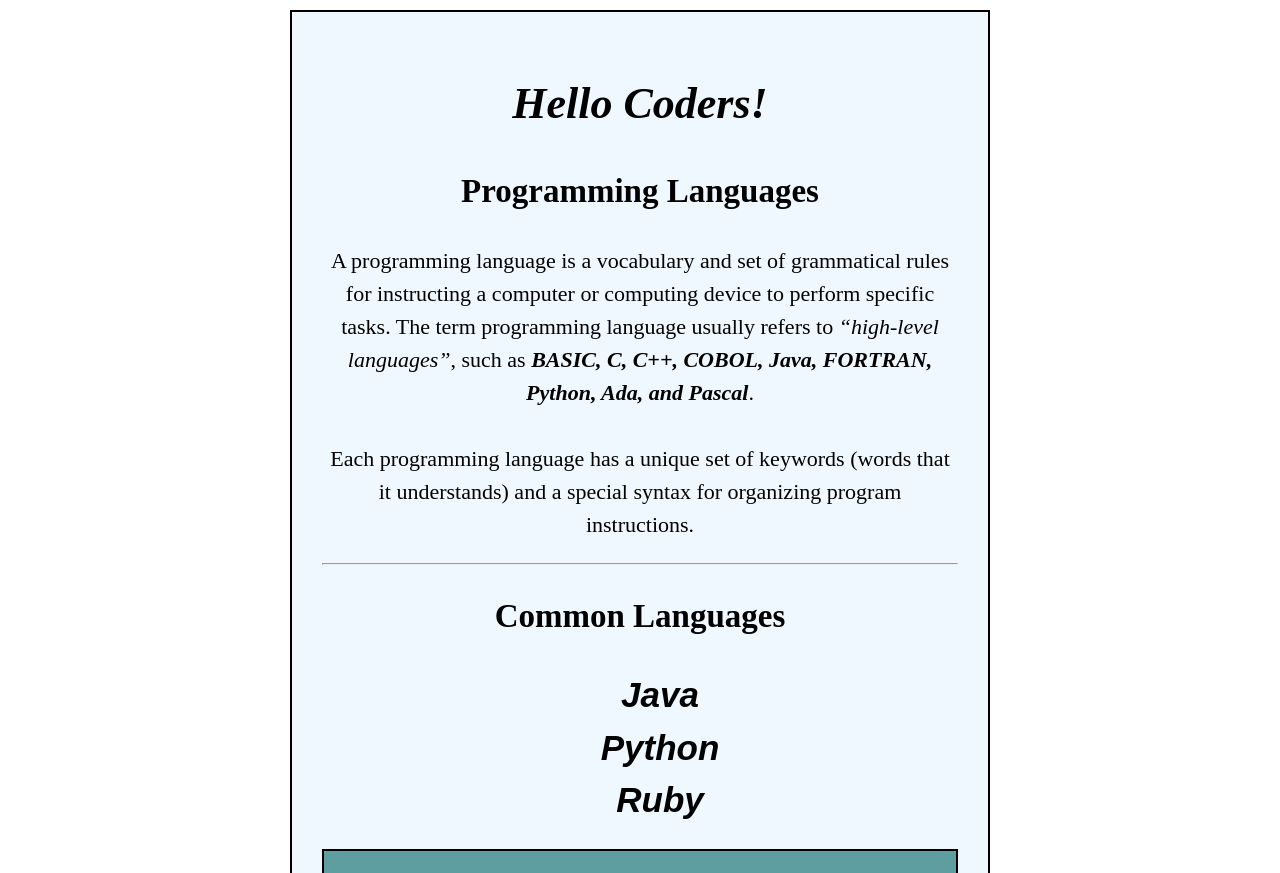
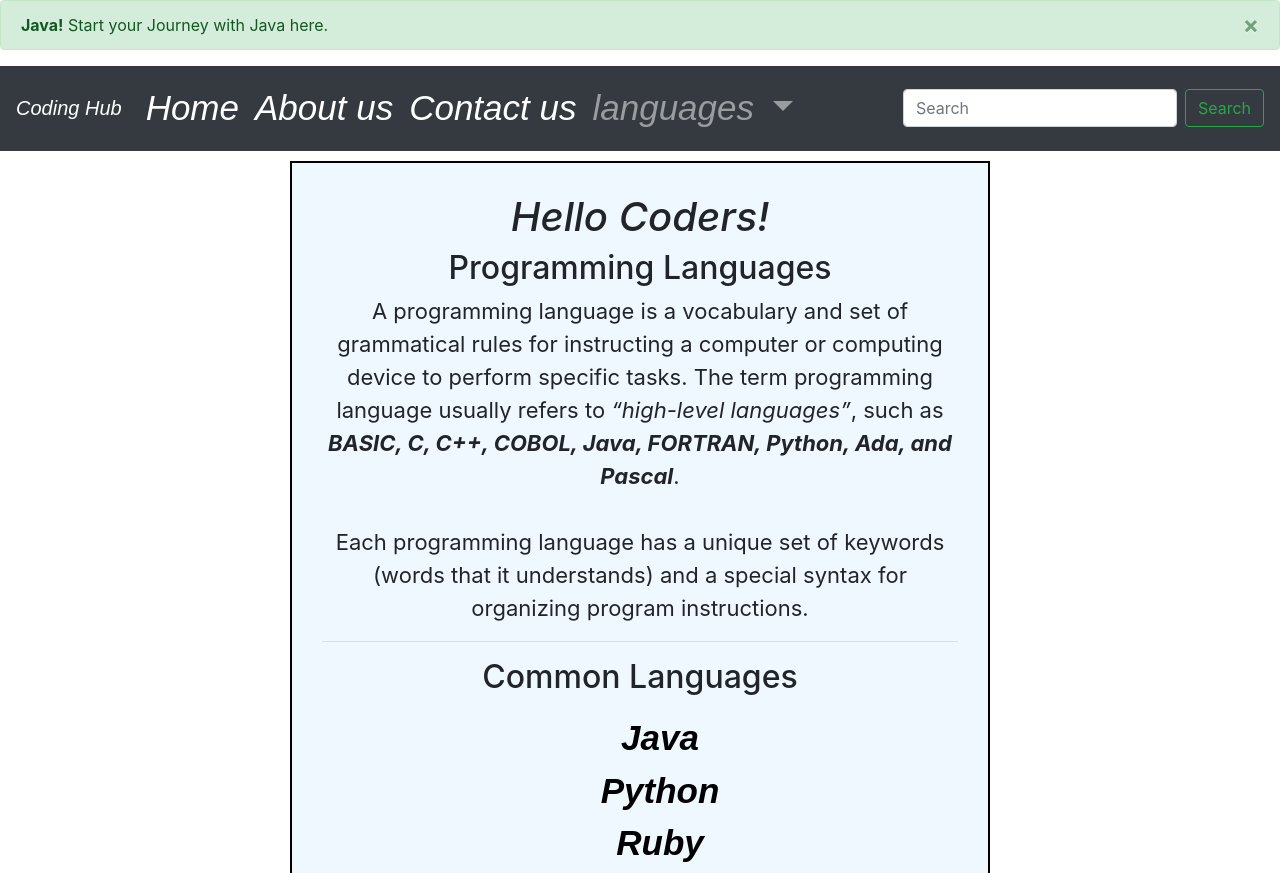
Before and after one commit to nmn-gupta/web-dev, a plain HTML site: page java.html in a window 1280 px wide. Shown: the top 873 px of the page. Drawn offline with nearby package versions, Linux system fonts and the light colour scheme; files whose address does not match are found by name.

Commit message:
adding bootstrap template in java.html

```diff
--- a/my first html page.html
+++ b/java.html
@@ -1,11 +1,81 @@
 <!DOCTYPE html>
 <html>
     <head>
-        <link rel = "stylesheet" type="text/css"
+        <!-- Required meta tags -->
+    <meta charset="utf-8">
+    <meta name="viewport" content="width=device-width, initial-scale=1, shrink-to-fit=no">
+
+    <!-- Bootstrap CSS -->
+    <link rel="stylesheet" href="https://stackpath.bootstrapcdn.com/bootstrap/4.5.2/css/bootstrap.min.css" integrity="sha384-JcKb8q3iqJ61gNV9KGb8thSsNjpSL0n8PARn9HuZOnIxN0hoP+VmmDGMN5t9UJ0Z" crossorigin="anonymous">
+
+
+<!--     linking CSS file-->
+    <link rel = "stylesheet" type="text/css"
               href=first%20styling.css>
         <title> My First Web Page </title>
     </head>
     <body>
+
+
+        <!--       adding alerts-->
+
+      <div class="alert alert-success alert-dismissible fade show" role="alert">
+  <strong>Java!</strong> Start your Journey with Java here.
+  <button type="button" class="close" data-dismiss="alert" aria-label="Close">
+    <span aria-hidden="true">&times;</span>
+  </button>
+</div>
+<!--       adding navbar-->
+
+      <nav class="navbar navbar-expand-lg navbar-dark bg-dark">
+  <a class="navbar-brand" href="#">Coding Hub</a>
+  <button class="navbar-toggler" type="button" data-toggle="collapse" data-target="#navbarSupportedContent" aria-controls="navbarSupportedContent" aria-expanded="false" aria-label="Toggle navigation">
+    <span class="navbar-toggler-icon"></span>
+  </button>
+
+  <div class="collapse navbar-collapse" id="navbarSupportedContent">
+    <ul class="navbar-nav mr-auto">
+
+      <li class="nav-item active">
+        <a class="nav-link" href="/">Home <span class="sr-only">(current)</span></a>
+      </li>
+
+      <li class="nav-item active">
+        <a class="nav-link" href="#">About us</a>
+      </li>
+
+
+      <li class="nav-item active">
+        <a class="nav-link" href="#">Contact us</a>
+      </li>
+
+      <li class="nav-item dropdown">
+        <a class="nav-link dropdown-toggle" href="#" id="navbarDropdown" role="button" data-toggle="dropdown" aria-haspopup="true" aria-expanded="false">
+          languages
+        </a>
+
+        <div class="dropdown-menu" aria-labelledby="navbarDropdown">
+          <a class="dropdown-item" href="#">Python</a>
+          <a class="dropdown-item" href="#">Java</a>
+          <div class="dropdown-divider"></div>
+          <a class="dropdown-item" href="#">Something else here</a>
+        </div>
+      </li>
+
+    </ul>
+    <form class="form-inline my-2 my-lg-0">
+      <input class="form-control mr-sm-2" type="search" placeholder="Search" aria-label="Search">
+      <button class="btn btn-outline-success my-2 my-sm-0" type="submit">Search</button>
+    </form>
+  </div>
+</nav>
+
+
+
+
+
+
+
 
         <div class="body">
            <!-- <p>
@@ -241,24 +311,16 @@ Each programming language has a unique set of keywords (words that it understand
 
 
 </div>
-    </body>
+
+
+<!-- Optional JavaScript -->
+    <!-- jQuery first, then Popper.js, then Bootstrap JS -->
+    <script src="https://code.jquery.com/jquery-3.5.1.slim.min.js" integrity="sha384-DfXdz2htPH0lsSSs5nCTpuj/zy4C+OGpamoFVy38MVBnE+IbbVYUew+OrCXaRkfj" crossorigin="anonymous"></script>
+    <script src="https://cdn.jsdelivr.net/npm/popper.js@1.16.1/dist/umd/popper.min.js" integrity="sha384-9/reFTGAW83EW2RDu2S0VKaIzap3H66lZH81PoYlFhbGU+6BZp6G7niu735Sk7lN" crossorigin="anonymous"></script>
+    <script src="https://stackpath.bootstrapcdn.com/bootstrap/4.5.2/js/bootstrap.min.js" integrity="sha384-B4gt1jrGC7Jh4AgTPSdUtOBvfO8shuf57BaghqFfPlYxofvL8/KUEfYiJOMMV+rV" crossorigin="anonymous"></script>
+  </body>
 
 
 
-
-
-
-
-
-
-
-
-
-
-
-
-
-
-
-
+</body>
 </html>
```
